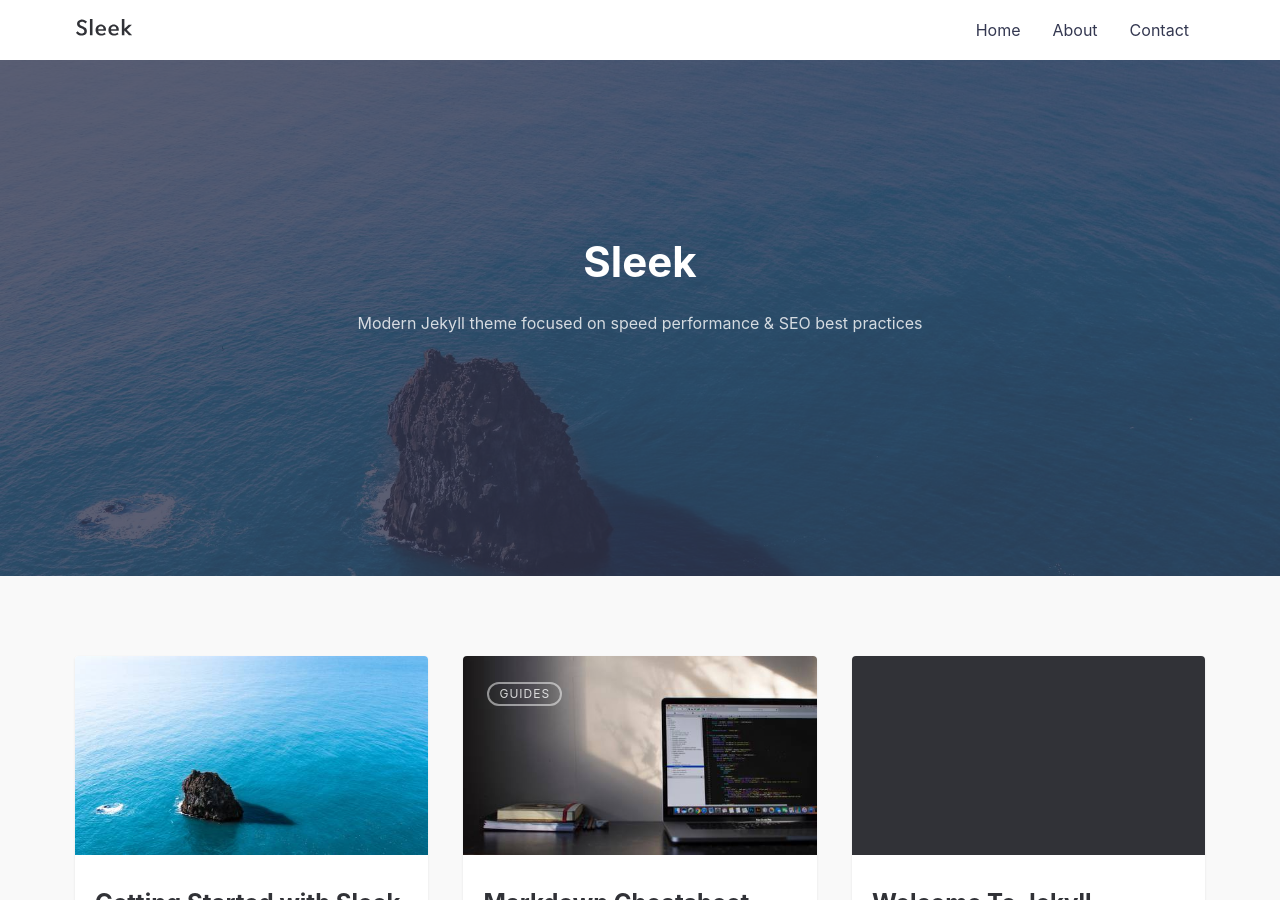
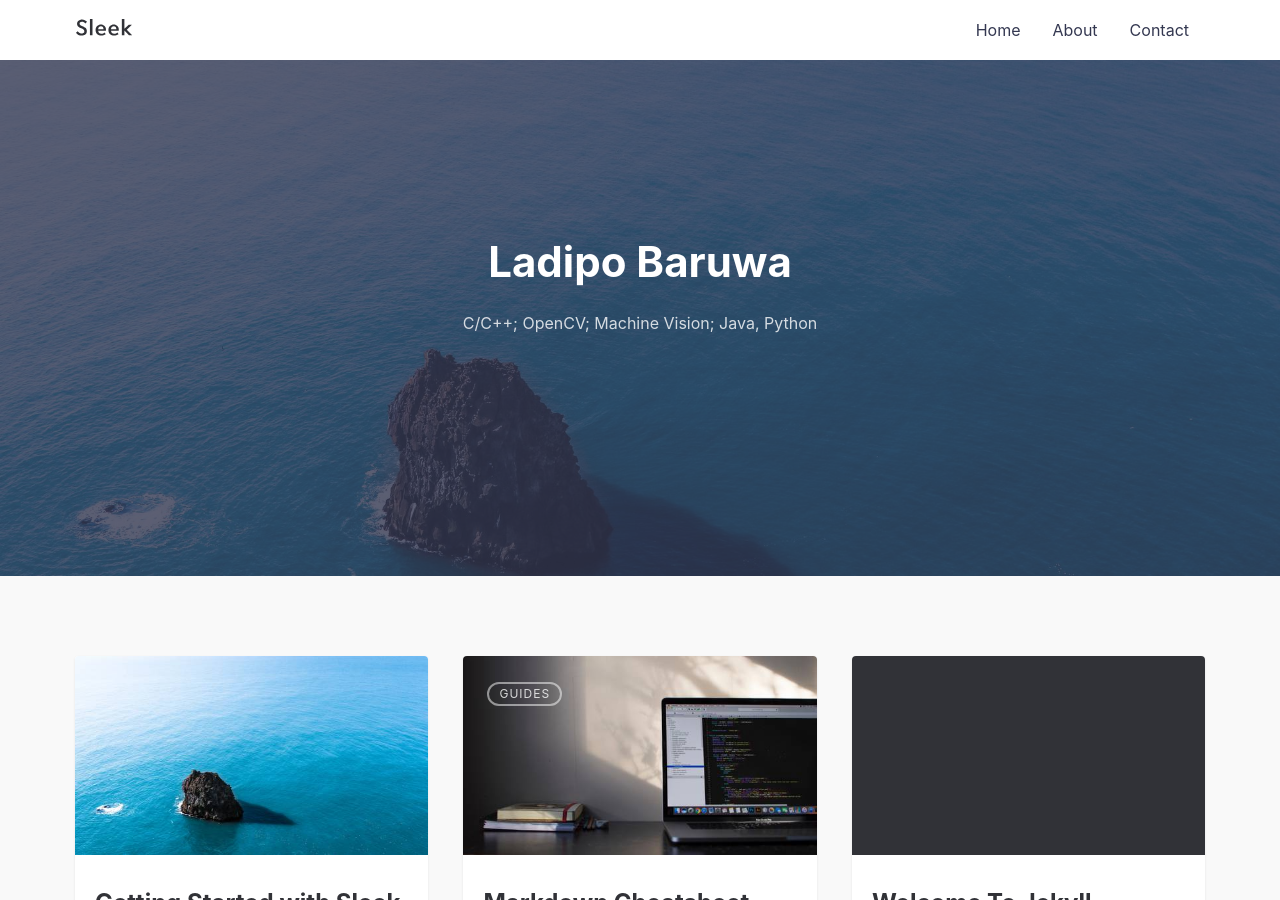
Before and after one commit to ladipobaruwa/ladipobaruwa.github.io, a Jekyll site: the page built from index.md, in a window 1280 px wide and 900 px high. Built offline with Jekyll 4.4.1, drawn with Linux system fonts in a browser that asks for light colours; some of the changed text lies outside the part shown.

Commit message:
changes to config

```diff
--- a/_config.yml
+++ b/_config.yml
@@ -1,6 +1,6 @@
 # SITE CONFIGURATION
-title: Sleek # your site title
-author: GitHub User # You :P
+title: Ladipo Baruwa # your site title
+author: Machine Vision Systems # You :P
 description: > # Meta description of Homepage
   Write an awesome description for your new site here. You can edit this
   line in _config.yml. It will appear in your document head meta (for
@@ -10,14 +10,10 @@ url: "https://janczizikow.github.io/" # the base hostname & protocol for your si
 
 # SEO PLUGIN
 social:
-  name: Your Name
+  name: Ladipo Baruwa
   links:
-    - https://twitter.com/BenBalter
-    - https://www.facebook.com/ben.balter
-    - https://www.linkedin.com/in/BenBalter
-    - https://plus.google.com/+BenBalter
-    - https://github.com/benbalter
-    - https://keybase.io/benbalter
+    - https://www.linkedin.com/in/LadipoBaruwa
+    - https://github.com/LadipoBaruwa
 
 # THEME SETTINGS
 navigation: # Navigation links
@@ -26,18 +22,16 @@ navigation: # Navigation links
   - {name: 'Contact', link: '/contact'}
 
 tagline: >
-  Modern Jekyll theme focused on speed performance &amp; SEO best practices
+  C/C++; OpenCV; Machine Vision; Java, Python
 
 hero_img: posts/sleek_lg.jpg # Main background image: use the path from /assets/img/ => This will output /assets/img/posts/sleek_lg.jpg
 
-email: your-email@domain.com # email for form submission
+email: ladipo.baruwa@yahoo.com # email for form submission
 
-twitter_username: jan_czizikow # replace with your_twitter_username or comment to remove link from footer
-github_username:  janczizikow # replace with your_github_username or comment to remove link from footer
-instagram_username: shanlongjj # replace with your_instagram_username or comment to remove link from footer
+github_username:  ladipobaruwa # replace with your_github_username or comment to remove link from footer
 
 disqus:
-  shortname: janczizikow # to enable comments replace with your_disqus_shortname
+  shortname: ladipo # to enable comments replace with your_disqus_shortname
 
 # google_tag_manager: GTM-XXXXXXX # Uncomment to enable GTM. Replace GTM-XXXXXXX with your GTM container ID
 
```
